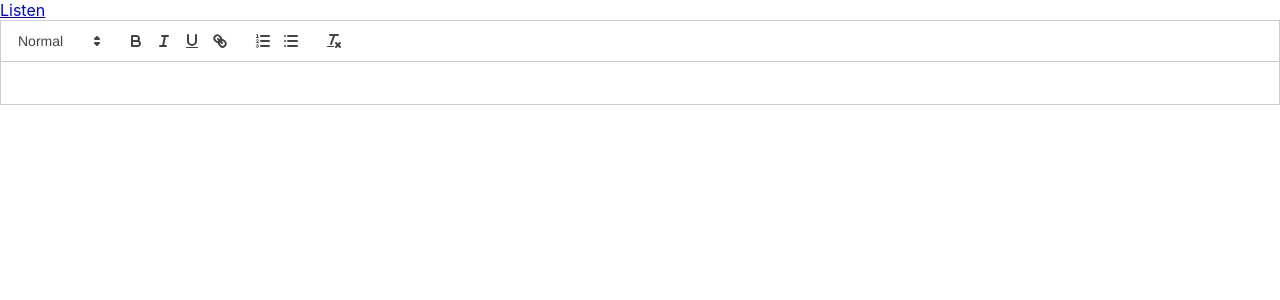
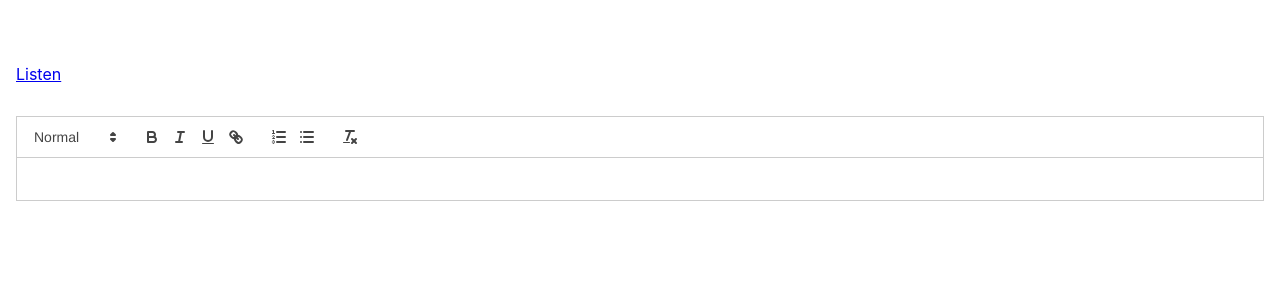
Before and after one commit to satyamraz/readspeaker, a React (Create React App) app: page / in a window 1280 px wide. Shown: the top 300 px of the page. Built offline with nearby package versions, Linux system fonts and the light colour scheme.

Commit message:
Adding UI changes

```diff
--- a/public/index.html
+++ b/public/index.html
@@ -1,14 +1,12 @@
 <!DOCTYPE html>
 <html lang="en">
+
 <head>
     <meta charset="utf-8" />
     <link rel="icon" href="%PUBLIC_URL%/favicon.ico" />
     <meta name="viewport" content="width=device-width, initial-scale=1" />
     <meta name="theme-color" content="#000000" />
-    <meta
-      name="description"
-      content="Web site created using create-react-app"
-    />
+    <meta name="description" content="Web site created using create-react-app" />
     <link rel="apple-touch-icon" href="%PUBLIC_URL%/logo192.png" />
     <!--
       manifest.json provides metadata used when your web app is installed on a
@@ -26,6 +24,7 @@
     -->
     <title>React App</title>
 </head>
+
 <body>
     <noscript>You need to enable JavaScript to run this app.</noscript>
     <div id="root"></div>
@@ -41,9 +40,22 @@
     -->
     <!-- Changes for Readspeaker Integration -->
     <script>
-      window.rsConf = {general: {usePost: true}};
+        window.rsConf = {
+            general: {
+                saveLangVoice:     true,
+                usePost:           true
+            },
+            ui: {
+                tools: {
+                    download:      false,
+                    textmode:      true,
+                    voicesettings: true
+                }
+            }
+        };
     </script>
     <script src="//cdn-na.readspeaker.com/script/12602/webReader/webReader.js?pids=wr" type="text/javascript" id="rs_req_Init"></script>
 
 </body>
+
 </html>
--- a/src/index.css
+++ b/src/index.css
@@ -11,3 +11,11 @@ code {
   font-family: source-code-pro, Menlo, Monaco, Consolas, 'Courier New',
     monospace;
 }
+
+section#readspeakerContainer {
+  margin: 4em 1em;
+}
+
+.quill {
+  margin-top: 2em;
+}
```
Also changed, not shown: src/ReadSpeakerReader.jsx (+4 -4 lines), 1 other file (tests, documents, lock files or other folders). Lines whose indentation alone changed are shown as unchanged.
